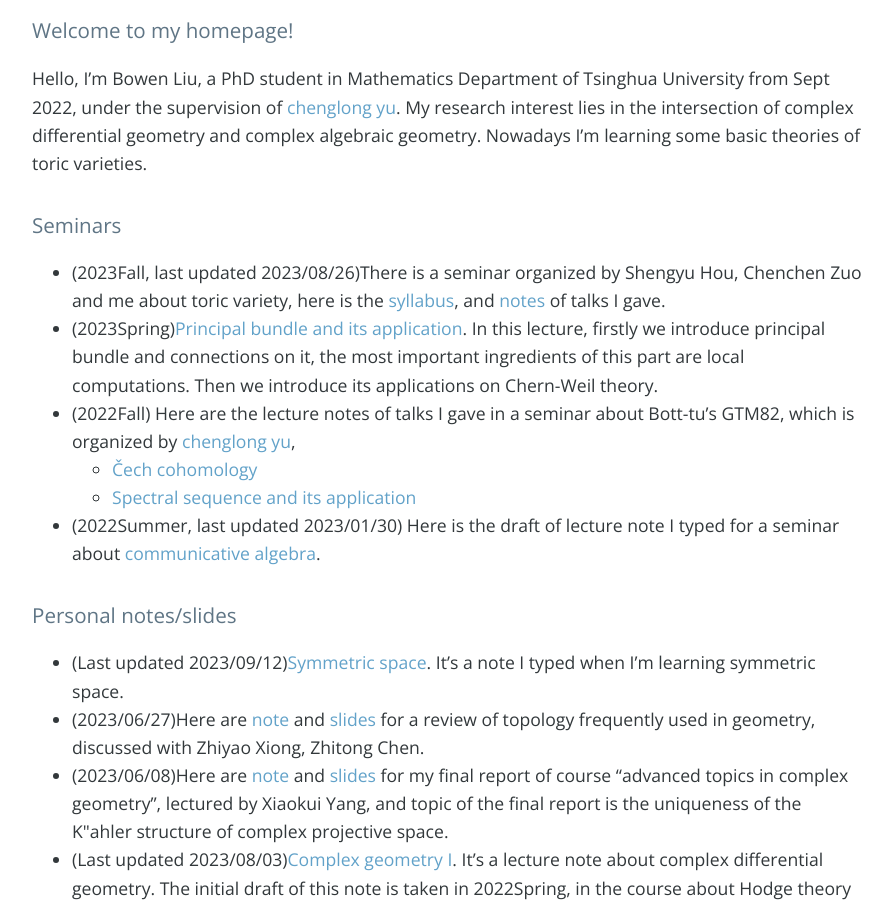
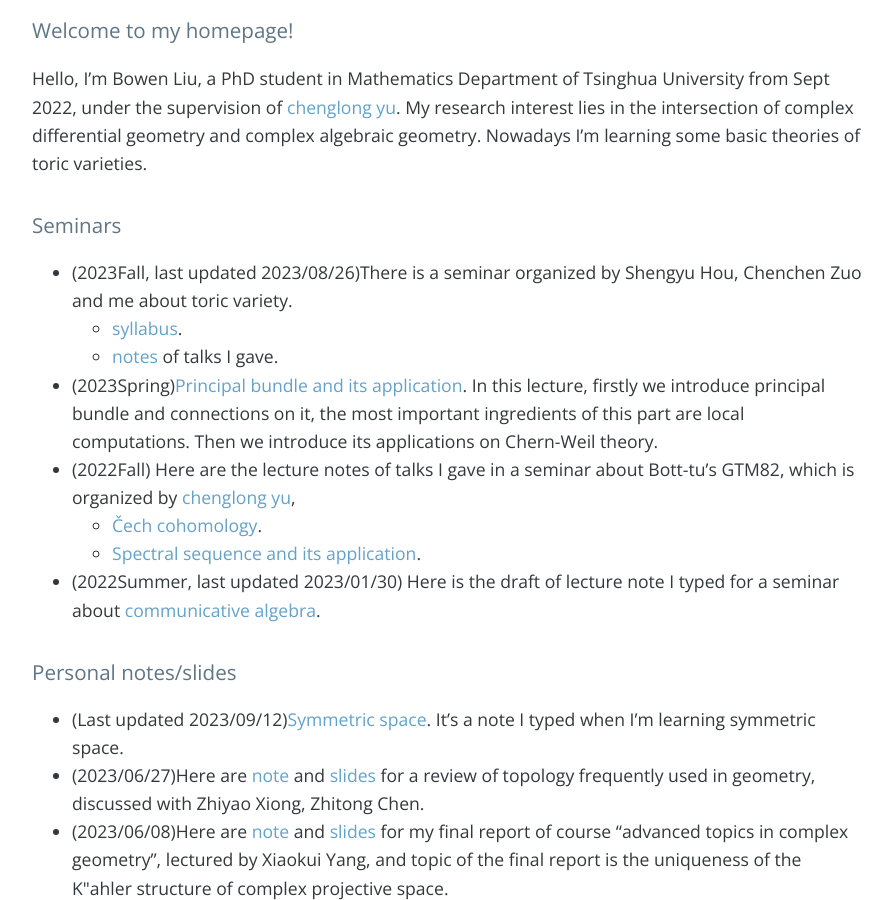
Before and after one commit to bowenl-math/bowenl-math.github.io, a Jekyll site: the page built from index.md, in a window 1280 px wide and 900 px high, scrolled down 329 px. Shown: the whole window, without its empty margins (192-1084 px from the left). Built offline with Jekyll 4.4.1, drawn with Linux system fonts in a browser that asks for light colours; nearby versions of some CDN libraries; our own code applies the rules of GitHub Pages for plain Markdown files; the list of posts is cut into pages by our own code; comment, search, counter and statistics services are not loaded.

Commit message:
Update index.md

```diff
--- a/index.md
+++ b/index.md
@@ -3,11 +3,13 @@ Hello, I'm Bowen Liu, a PhD student in Mathematics Department of Tsinghua Univer
 
 
 ### Seminars
-* (2023Fall, last updated 2023/08/26)There is a seminar organized by Shengyu Hou, Chenchen Zuo and me about toric variety, here is the [syllabus](notes/2023Fall/toric/syllabus.pdf), and [notes](notes/2023Fall/toric/toric_variety.pdf) of talks I gave.
+* (2023Fall, last updated 2023/08/26)There is a seminar organized by Shengyu Hou, Chenchen Zuo and me about toric variety.
+   - [syllabus](notes/2023Fall/toric/syllabus.pdf).
+   - [notes](notes/2023Fall/toric/toric_variety.pdf) of talks I gave.
 * (2023Spring)[Principal bundle and its application](notes/2023Spring/geometry_of_principal_bundle.pdf). In this lecture, firstly we introduce principal bundle and connections on it, the most important ingredients of this part are local computations. Then we introduce its applications on Chern-Weil theory.
 * (2022Fall) Here are the lecture notes of talks I gave in a seminar about Bott-tu's GTM82, which is organized by [chenglong yu](https://chenglongyu.github.io/),
-   - [Čech cohomology](notes/2022Fall/Cech_cohomology.pdf)
-   - [Spectral sequence and its application](notes/2022Fall/Spectral_sequence.pdf)
+   - [Čech cohomology](notes/2022Fall/Cech_cohomology.pdf).
+   - [Spectral sequence and its application](notes/2022Fall/Spectral_sequence.pdf).
  * (2022Summer, last updated 2023/01/30) Here is the draft of lecture note I typed for a seminar about [communicative algebra](notes/2022Summer/note_for_communicative_algebra.pdf).
 
 
@@ -39,11 +41,11 @@ Here are some notes I typed during my study in enhanced program of BICMR in Peki
 * (2023Fall)Algebra1
 * (2023Spring)
    - (last updated 2023/08/18)Lecture note of [Algebra-2H](notes/2023Spring/Algebra2-H.pdf), Shihao Wang also made a contribution to the Chapter11 of this note.
-   - [Solutions to homework1/3/5/7](notes/2023Spring/Solutions(1_3_5_7).pdf)
-   - [Solutions to homework9/11/13](notes/2023Spring/Solutions(9_11_13).pdf)
-* (2022Fall)Solutions to part of homework of [Abstract algebra](notes/2022Fall/Sol_to_abstract_algebra.pdf)
-* (2022Fall, last updated 2023/01/23)Lecture note of [Algebra1-H](notes/2022Fall/Algebra1-H.pdf)
-* (2022Spring, last updated 2023/02/13)Lecture note of [Algebra0](notes/2023Spring/Algebra0.pdf)
+   - [Solutions to homework1/3/5/7](notes/2023Spring/Solutions(1_3_5_7).pdf).
+   - [Solutions to homework9/11/13](notes/2023Spring/Solutions(9_11_13).pdf).
+* (2022Fall)Solutions to part of homework of [Abstract algebra](notes/2022Fall/Sol_to_abstract_algebra.pdf).
+* (2022Fall, last updated 2023/01/23)Lecture note of [Algebra1-H](notes/2022Fall/Algebra1-H.pdf).
+* (2022Spring, last updated 2023/02/13)Lecture note of [Algebra0](notes/2023Spring/Algebra0.pdf).
 
 
 ### Travel
```
